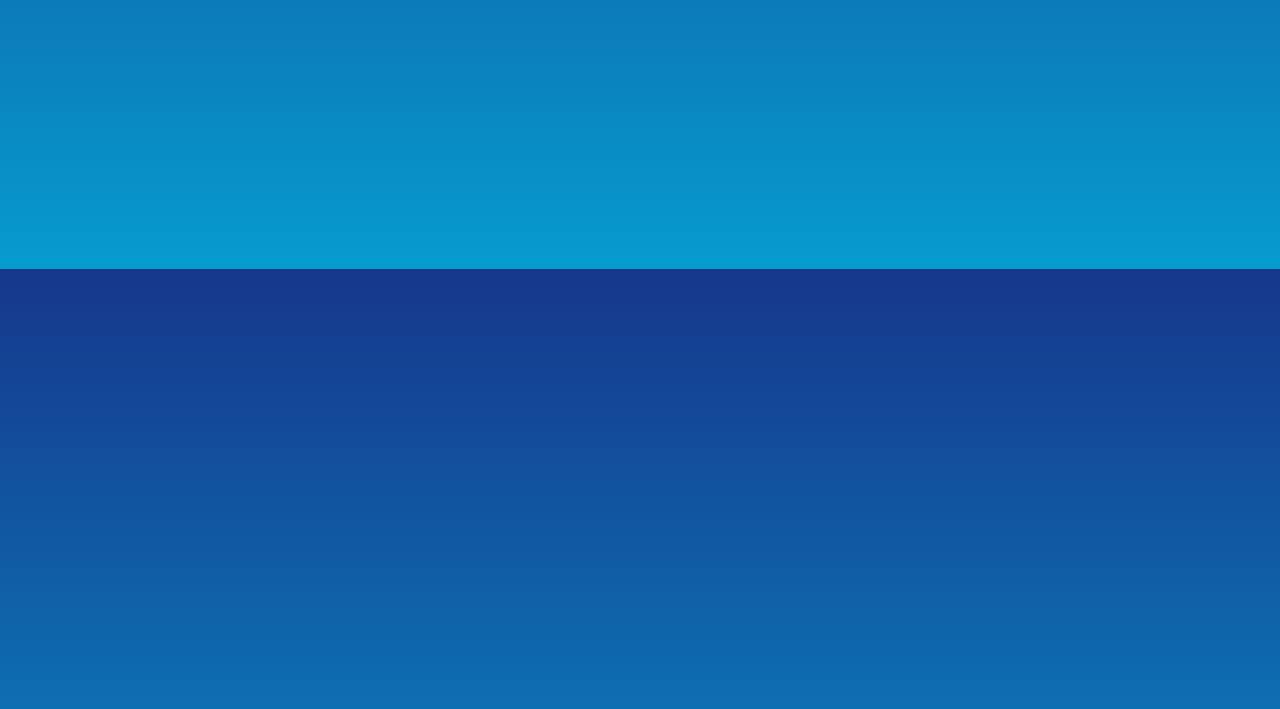
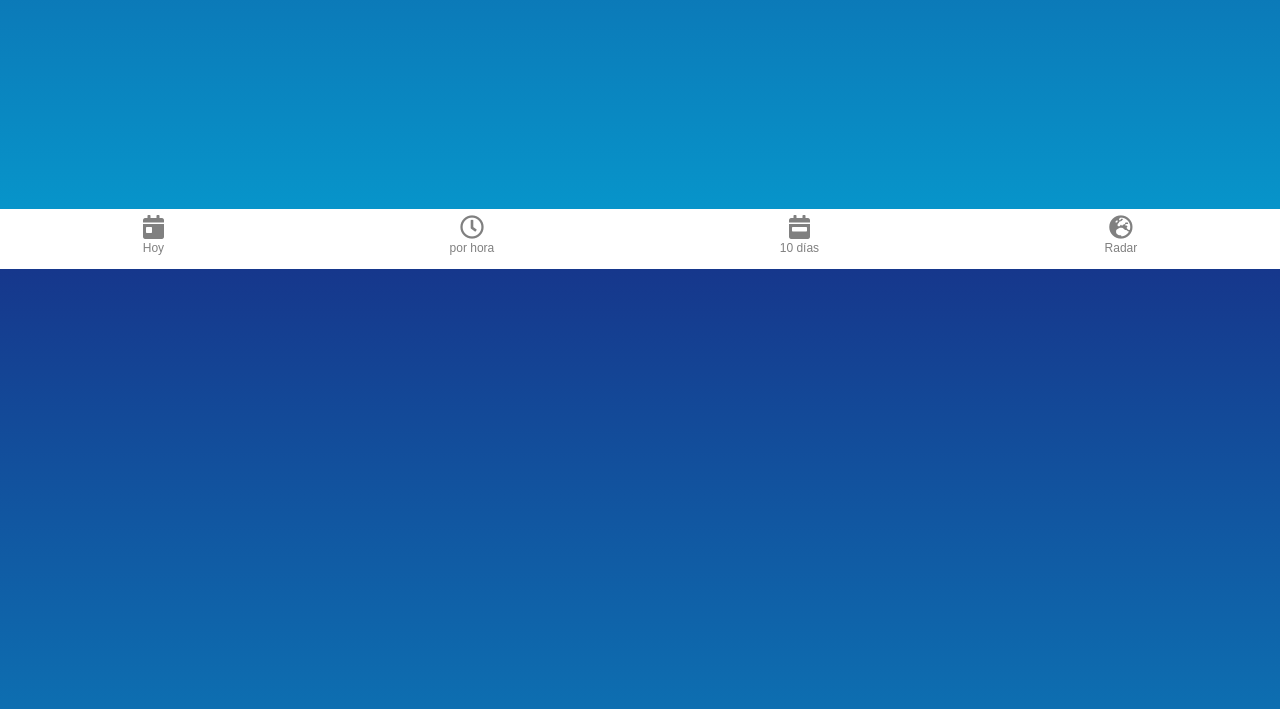
Before and after one commit to rovilram/weather.com-Clone, a plain HTML site: page index.html in a window 1280 px wide. Shown: the part 531-1240 px from the top of the page. Drawn offline with nearby package versions, Linux system fonts and the light colour scheme.

Commit message:
added position fixed footer nav

```diff
--- a/css/styles.css
+++ b/css/styles.css
@@ -37,6 +37,11 @@ header.mainHeader {
     align-items: center;
     height: 62px;
     color:white;
+    position:sticky;
+    top:0;
+    background-color: #16378c;
+    z-index: 1;
+
 }
 
 .headerWrapper {
@@ -179,6 +184,7 @@ header.mainHeader {
     justify-content: space-between;
     align-items: center;
     border-right: 1px solid #00000020;
+    min-width: 25%;
 }
 
 .filePrediction:last-child {
@@ -190,3 +196,31 @@ header.mainHeader {
 .filePrediction .icon {
     font-size: 2rem;
 }
+footer {
+    position:fixed;
+    bottom:0;
+    width: 100%;
+    background: white;
+    font-size: 1.5em;
+    height: 60px;
+}
+.footerNav {
+    padding-top:5px;
+    display: flex;
+    justify-content: space-around;
+}
+.footerNav a {
+    color:grey;
+    text-decoration: none;
+}
+.footer a:hover {
+    color:blue;
+}
+.footerFile {
+    display:flex;
+    flex-direction: column;
+    align-items: center;
+}
+.footerFile  .text {
+    font-size: 0.75rem;
+}
--- a/index.html
+++ b/index.html
@@ -92,7 +92,44 @@
             </div>
         </section>
         <br><br><br><br><br><br><br><br><br><br><br><br><br><br><br><br><br><br><br><br><br><br><br><br><br><br><br><br><br><br><br><br><br><br><br><br><br><br><br><br><br><br><br><br><br><br><br><br><br><br><br><br><br><br><br><br><br><br><br><br><br><br><br><br><br><br><br><br><br><br><br><br><br><br><br><br><br><br><br><br><br><br><br><br><br><br><br><br><br><br><br><br><br><br><br><br><br><br><br><br>
+
     </div>
+    <footer>
+        <nav class="footerNav">
+            <div class="footer">
+                <a href="#">
+                    <div class="footerFile">
+                        <div class="icon"><i class="fas fa-calendar-day"></i></div>
+                        <div class="text">Hoy</div>
+                    </div>
+                </a>
+            </div>
+            <div class="footer">
+                <a href="#">
+                    <div class="footerFile">
+                        <div class="icon"><i class="far fa-clock"></i></div>
+                        <div class="text">por hora</div>
+                    </div>
+                </a>
+            </div>
+            <div class="footer">
+                <a href="#">
+                    <div class="footerFile">
+                        <div class="icon"><i class="fas fa-calendar-week"></i></div>
+                        <div class="text">10 días</div>
+                    </div>
+                </a>
+            </div>
+            <div class="footer">
+                <a href="#">
+                    <div class="footerFile">
+                        <div class="icon"><i class="fas fa-globe-europe"></i></div>
+                        <div class="text">Radar</div>
+                    </div>
+                </a>
+            </div>
+            </div>
+    </footer>
 </body>
 
 </html>
```
Lines whose indentation alone changed are shown as unchanged.
